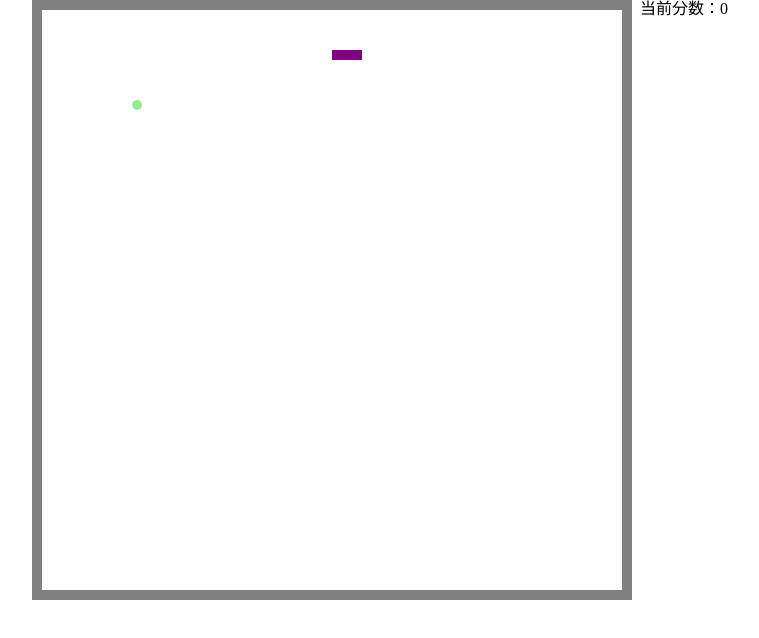
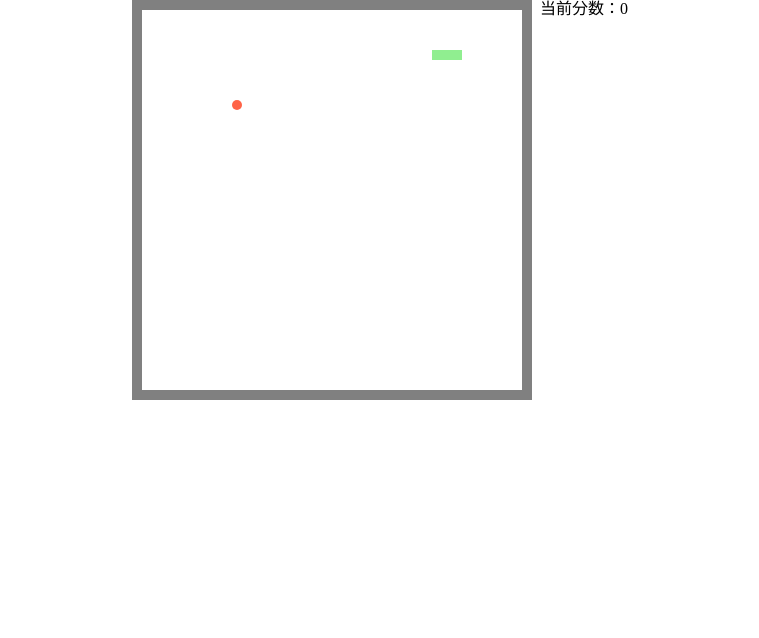
Before and after one commit to Samhanx/apple-snake, a website built with webpack: page src/index.html in a window 1280 px wide. Shown: the whole page, without its empty margins (208-967 px from the left). Built offline with nearby package versions, Linux system fonts and the light colour scheme.

Commit message:
[feat] change color, width, height

```diff
--- a/src/config.js
+++ b/src/config.js
@@ -1,8 +1,8 @@
 export default {
   speed: 300,
   blockSize: 10,
-  snakeColor: 'purple',
-  appleColor: 'lightgreen',
+  snakeColor: 'lightgreen',
+  appleColor: 'tomato',
   borderColor: 'gray',
   directions: {
     37: 'left',
--- a/src/index.html
+++ b/src/index.html
@@ -7,7 +7,7 @@
   <title>Canvas Apple Snake</title>
 </head>
 <body>
-  <canvas id="canvas" width="600" height="600"></canvas>
+  <canvas id="canvas" width="400" height="400"></canvas>
   <div id="score">&nbsp;&nbsp;当前分数：0</div>
 </body>
 </html>
```
